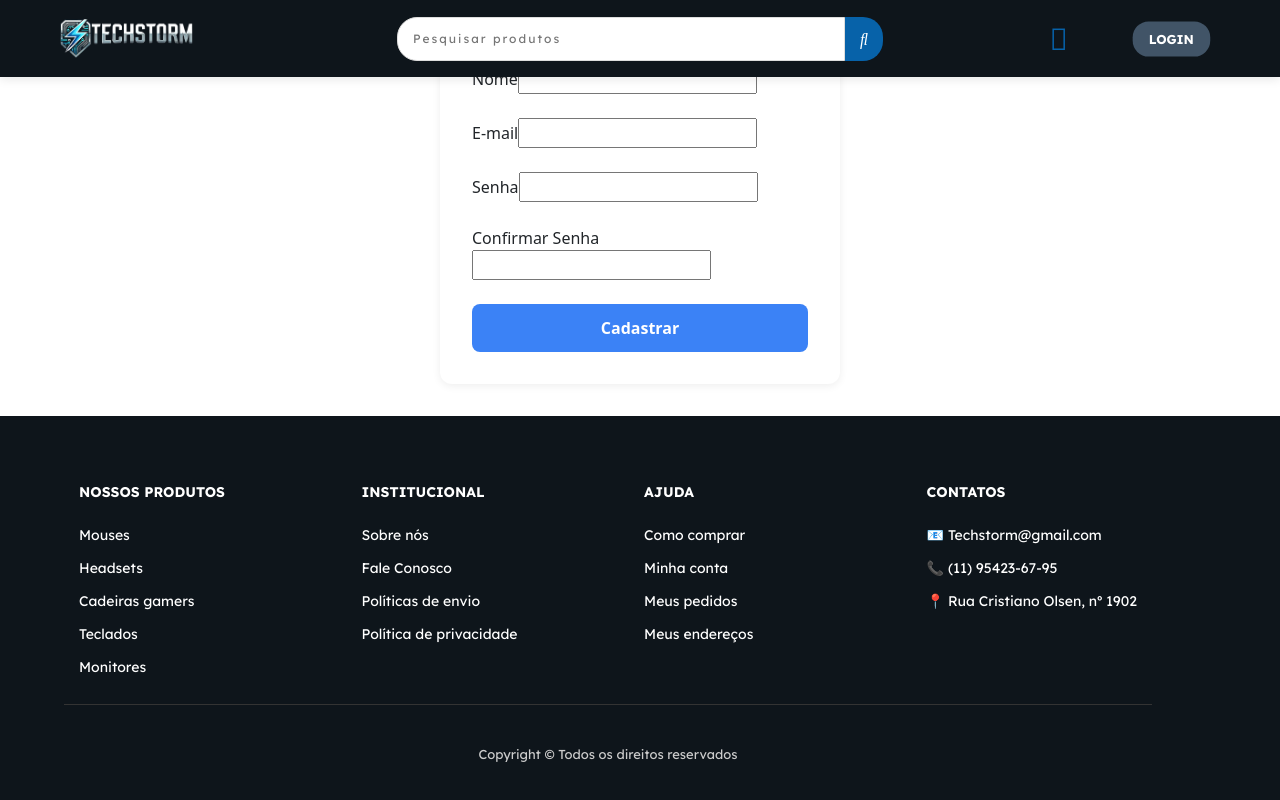
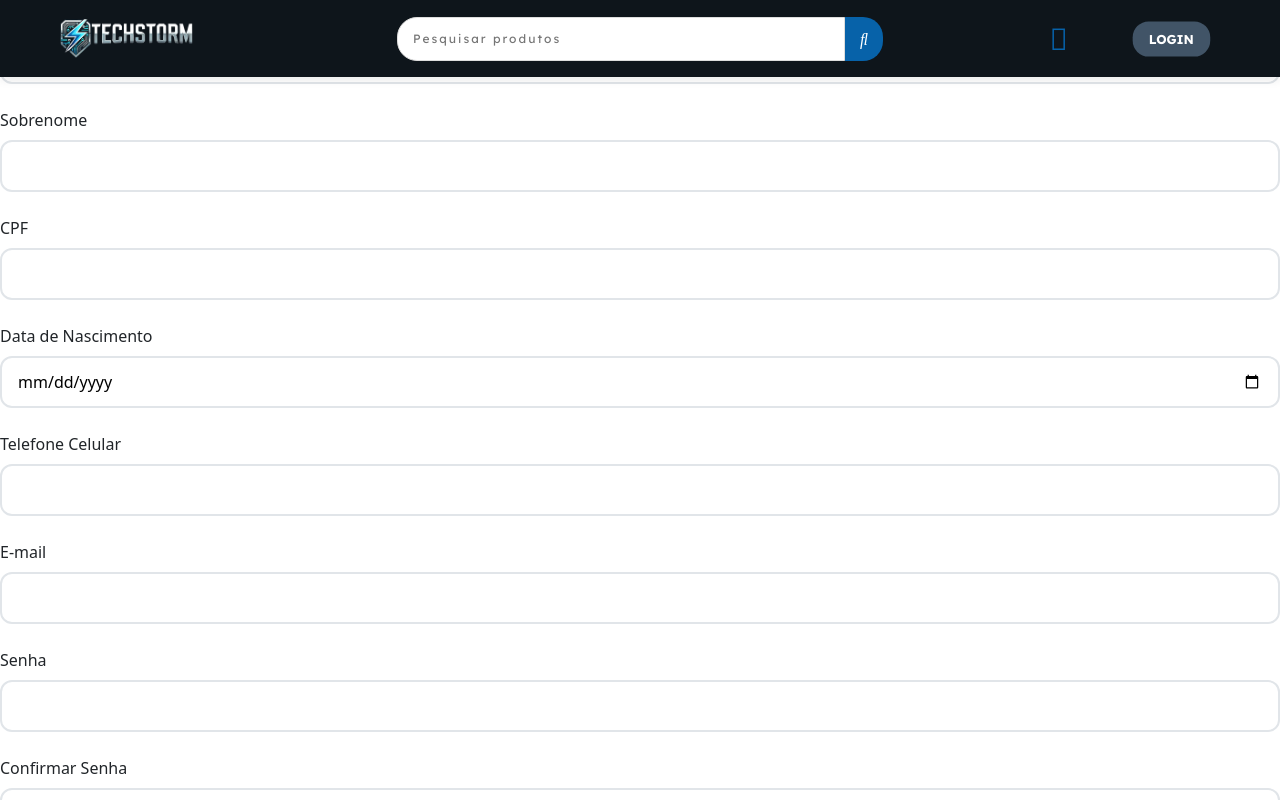
Before and after one commit to guidio-softdev/PROJETO_INTEGRADOR_1S2025, an Angular app: page /cadastro in a window 1280 px wide. Shown: the top 800 px of the page. Built offline with nearby package versions, Linux system fonts and the light colour scheme.

Commit message:
implementing cadastro-users

```diff
--- a/db.json
+++ b/db.json
@@ -3,7 +3,7 @@
     {
       "id": 1,
       "nome": "Teclado gamer Attack Shark",
-      "preco": 300.00,
+      "preco": 300,
       "marca": "Attack Shark",
       "categoria": "Teclados",
       "descricao": "switch vermelho",
@@ -13,25 +13,7 @@
     {
       "id": 2,
       "nome": "Headset",
-      "preco": 250.00,
-      "marca": "Logitech",
-      "categoria": "Fones",
-      "descricao": "Gamer",
-      "imagem": "HEADSET2.png",
-      "ativo": true
-    },{
-      "id": 2,
-      "nome": "Headset",
-      "preco": 250.00,
-      "marca": "Logitech",
-      "categoria": "Fones",
-      "descricao": "Gamer",
-      "imagem": "HEADSET2.png",
-      "ativo": true
-    },{
-      "id": 2,
-      "nome": "Headset",
-      "preco": 250.00,
+      "preco": 250,
       "marca": "Logitech",
       "categoria": "Fones",
       "descricao": "Gamer",
@@ -41,7 +23,7 @@
     {
       "id": 2,
       "nome": "Headset",
-      "preco": 250.00,
+      "preco": 250,
       "marca": "Logitech",
       "categoria": "Fones",
       "descricao": "Gamer",
@@ -51,7 +33,7 @@
     {
       "id": 2,
       "nome": "Headset",
-      "preco": 250.00,
+      "preco": 250,
       "marca": "Logitech",
       "categoria": "Fones",
       "descricao": "Gamer",
@@ -61,7 +43,7 @@
     {
       "id": 2,
       "nome": "Headset",
-      "preco": 250.00,
+      "preco": 250,
       "marca": "Logitech",
       "categoria": "Fones",
       "descricao": "Gamer",
@@ -71,7 +53,7 @@
     {
       "id": 2,
       "nome": "Headset",
-      "preco": 250.00,
+      "preco": 250,
       "marca": "Logitech",
       "categoria": "Fones",
       "descricao": "Gamer",
@@ -81,7 +63,7 @@
     {
       "id": 2,
       "nome": "Headset",
-      "preco": 250.00,
+      "preco": 250,
       "marca": "Logitech",
       "categoria": "Fones",
       "descricao": "Gamer",
@@ -91,7 +73,7 @@
     {
       "id": 2,
       "nome": "Headset",
-      "preco": 250.00,
+      "preco": 250,
       "marca": "Logitech",
       "categoria": "Fones",
       "descricao": "Gamer",
@@ -101,7 +83,7 @@
     {
       "id": 2,
       "nome": "Headset",
-      "preco": 250.00,
+      "preco": 250,
       "marca": "Logitech",
       "categoria": "Fones",
       "descricao": "Gamer",
@@ -111,7 +93,7 @@
     {
       "id": 2,
       "nome": "Headset",
-      "preco": 250.00,
+      "preco": 250,
       "marca": "Logitech",
       "categoria": "Fones",
       "descricao": "Gamer",
@@ -121,7 +103,7 @@
     {
       "id": 2,
       "nome": "Headset",
-      "preco": 250.00,
+      "preco": 250,
       "marca": "Logitech",
       "categoria": "Fones",
       "descricao": "Gamer",
@@ -131,7 +113,7 @@
     {
       "id": 2,
       "nome": "Headset",
-      "preco": 250.00,
+      "preco": 250,
       "marca": "Logitech",
       "categoria": "Fones",
       "descricao": "Gamer",
@@ -141,7 +123,27 @@
     {
       "id": 2,
       "nome": "Headset",
-      "preco": 250.00,
+      "preco": 250,
+      "marca": "Logitech",
+      "categoria": "Fones",
+      "descricao": "Gamer",
+      "imagem": "HEADSET2.png",
+      "ativo": true
+    },
+    {
+      "id": 2,
+      "nome": "Headset",
+      "preco": 250,
+      "marca": "Logitech",
+      "categoria": "Fones",
+      "descricao": "Gamer",
+      "imagem": "HEADSET2.png",
+      "ativo": true
+    },
+    {
+      "id": 2,
+      "nome": "Headset",
+      "preco": 250,
       "marca": "Logitech",
       "categoria": "Fones",
       "descricao": "Gamer",
@@ -155,7 +157,7 @@
       "nome": "Admin",
       "sobrenome": "admin",
       "CPF": "333.333.333-33",
-      "dataNasc":"23/09/2005",
+      "dataNasc": "23/09/2005",
       "celular": "(11) 96482-8962",
       "email": "admin@email.com",
       "senha": "admin123",
@@ -166,11 +168,22 @@
       "nome": "teste",
       "sobrenome": "teste",
       "CPF": "333.333.333-33",
-      "dataNasc":"23/09/2005",
+      "dataNasc": "23/09/2005",
       "celular": "(11) 96482-8962",
       "email": "admin@email.com",
       "senha": "admin123",
       "admin": false
+    },
+    {
+      "id": "0b6b",
+      "name": "Matt",
+      "surname": "Teste",
+      "cpf": "12345678526",
+      "birthdate": "2025-05-16",
+      "phone": "99999999999",
+      "email": "teste@email.com",
+      "password": "mat123",
+      "confirmPassword": "mat123"
     }
   ]
 }
--- a/src/app/pages/cadastro-usuarios/cadastro-usuarios.component.css
+++ b/src/app/pages/cadastro-usuarios/cadastro-usuarios.component.css
@@ -1,14 +1,57 @@
+.login-container {
+  width: 100vw;
+  min-height: 100vh;
+  background: linear-gradient(135deg, #0E151B 0%, #0E151B 100%);
+  display: flex;
+  align-items: center;
+  justify-content: center;
+}
+
+.container {
+  flex: 1;
+  display: flex;
+  justify-content: center;
+  align-items: center;
+  padding: 2rem;
+}
+
+.login-card {
+   background: rgba(255, 255, 255, 0.95);
+  backdrop-filter: blur(20px);
+  border-radius: 20px;
+  padding: 3rem;
+  width: 100%;
+  max-width: 420px;
+  box-shadow: 0 20px 40px rgba(0, 0, 0, 0.1);
+  border: 1px solid rgba(255, 255, 255, 0.3);
+  animation: slideIn 0.6s ease;
+}
+
 .form-section {
-  max-width: 400px;
-  margin: 2rem auto;
-  padding: 2rem;
-  background: #fff;
-  border-radius: 12px;
-  box-shadow: 0 2px 8px rgba(0,0,0,0.07);
+  width: 100%;
 }
 
 .form-group {
   margin-bottom: 1.5rem;
+}
+
+label {
+  display: block;
+  font-weight: 500;
+  margin-bottom: 0.5rem;
+}
+
+input[type="text"],
+input[type="email"],
+input[type="password"],
+input[type="date"],
+input[type="tel"] {
+  width: 100%;
+  padding: 12px 16px;
+    border: 2px solid #e1e5e9;
+    border-radius: 12px;
+  font-size: 16px;
+    transition: all 0.3s ease;
 }
 
 input.error {
--- a/src/app/pages/cadastro-usuarios/cadastro-usuarios.component.html
+++ b/src/app/pages/cadastro-usuarios/cadastro-usuarios.component.html
@@ -11,6 +11,59 @@
       <div *ngIf="signupForm.get('name')?.invalid && signupForm.get('name')?.touched" class="field-error">
         <div *ngIf="signupForm.get('name')?.errors?.['required']">Nome é obrigatório</div>
         <div *ngIf="signupForm.get('name')?.errors?.['minlength']">Nome deve ter pelo menos 2 caracteres</div>
+      </div>
+    </div>
+    <div class="form-group">
+      <label for="signupSurname">Sobrenome</label>
+      <input
+        type="text"
+        id="signupSurname"
+        formControlName="surname"
+        [class.error]="signupForm.get('surname')?.invalid && signupForm.get('surname')?.touched"
+      />
+      <div *ngIf="signupForm.get('surname')?.invalid && signupForm.get('surname')?.touched" class="field-error">
+        <div *ngIf="signupForm.get('surname')?.errors?.['required']">Sobrenome é obrigatório</div>
+        <div *ngIf="signupForm.get('surname')?.errors?.['minlength']">Sobrenome deve ter pelo menos 2 caracteres</div>
+      </div>
+    </div>
+    <div class="form-group">
+      <label for="signupCpf">CPF</label>
+      <input
+        type="text"
+        id="signupCpf"
+        formControlName="cpf"
+        maxlength="11"
+        [class.error]="signupForm.get('cpf')?.invalid && signupForm.get('cpf')?.touched"
+      />
+      <div *ngIf="signupForm.get('cpf')?.invalid && signupForm.get('cpf')?.touched" class="field-error">
+        <div *ngIf="signupForm.get('cpf')?.errors?.['required']">CPF é obrigatório</div>
+        <div *ngIf="signupForm.get('cpf')?.errors?.['minlength'] || signupForm.get('cpf')?.errors?.['maxlength']">CPF deve ter 11 caracteres</div>
+      </div>
+    </div>
+    <div class="form-group">
+      <label for="signupBirthdate">Data de Nascimento</label>
+      <input
+        type="date"
+        id="signupBirthdate"
+        formControlName="birthdate"
+        [class.error]="signupForm.get('birthdate')?.invalid && signupForm.get('birthdate')?.touched"
+      />
+      <div *ngIf="signupForm.get('birthdate')?.invalid && signupForm.get('birthdate')?.touched" class="field-error">
+        <div *ngIf="signupForm.get('birthdate')?.errors?.['required']">Data de nascimento é obrigatória</div>
+      </div>
+    </div>
+    <div class="form-group">
+      <label for="signupPhone">Telefone Celular</label>
+      <input
+        type="text"
+        id="signupPhone"
+        formControlName="phone"
+        maxlength="15"
+        [class.error]="signupForm.get('phone')?.invalid && signupForm.get('phone')?.touched"
+      />
+      <div *ngIf="signupForm.get('phone')?.invalid && signupForm.get('phone')?.touched" class="field-error">
+        <div *ngIf="signupForm.get('phone')?.errors?.['required']">Telefone é obrigatório</div>
+        <div *ngIf="signupForm.get('phone')?.errors?.['minlength']">Telefone deve ter pelo menos 11 caracteres</div>
       </div>
     </div>
     <div class="form-group">
--- a/src/app/pages/cadastro-usuarios/cadastro-usuarios.component.ts
+++ b/src/app/pages/cadastro-usuarios/cadastro-usuarios.component.ts
@@ -1,6 +1,7 @@
 import { Component, signal } from '@angular/core';
 import { CommonModule } from '@angular/common';
 import { FormBuilder, FormGroup, Validators, ReactiveFormsModule } from '@angular/forms';
+import { HttpClient } from '@angular/common/http';
 
 @Component({
   selector: 'app-cadastro-usuarios',
@@ -13,9 +14,28 @@ export class CadastroUsuariosComponent {
   signupForm!: FormGroup;
   isLoading = signal(false);
 
-  constructor(private fb: FormBuilder) {
+  constructor(private fb: FormBuilder, private http: HttpClient) {
     this.signupForm = this.fb.group({
       name: ['', [Validators.required, Validators.minLength(2)]],
+      surname: ['', [Validators.required, Validators.minLength(2)]],
+      cpf: [
+        '',
+        [
+          Validators.required,
+          Validators.minLength(11),
+          Validators.maxLength(11),
+          Validators.pattern(/^\d{11}$/)
+        ]
+      ],
+      birthdate: ['', [Validators.required]], // Corrigido aqui
+      phone: [
+        '',
+        [
+          Validators.required,
+          Validators.minLength(11), // Corrigido para 11 dígitos (celular)
+          Validators.pattern(/^\d+$/)
+        ]
+      ],
       email: ['', [Validators.required, Validators.email]],
       password: ['', [Validators.required, Validators.minLength(6)]],
       confirmPassword: ['', [Validators.required]]
@@ -42,8 +62,7 @@ export class CadastroUsuariosComponent {
     if (this.signupForm.valid) {
       this.isLoading.set(true);
       try {
-        // Simule o cadastro
-        await new Promise(resolve => setTimeout(resolve, 2000));
+        await this.http.post('http://localhost:3000/usuarios', this.signupForm.value).toPromise();
         alert('Cadastro realizado com sucesso!');
         this.signupForm.reset();
       } catch {
```
